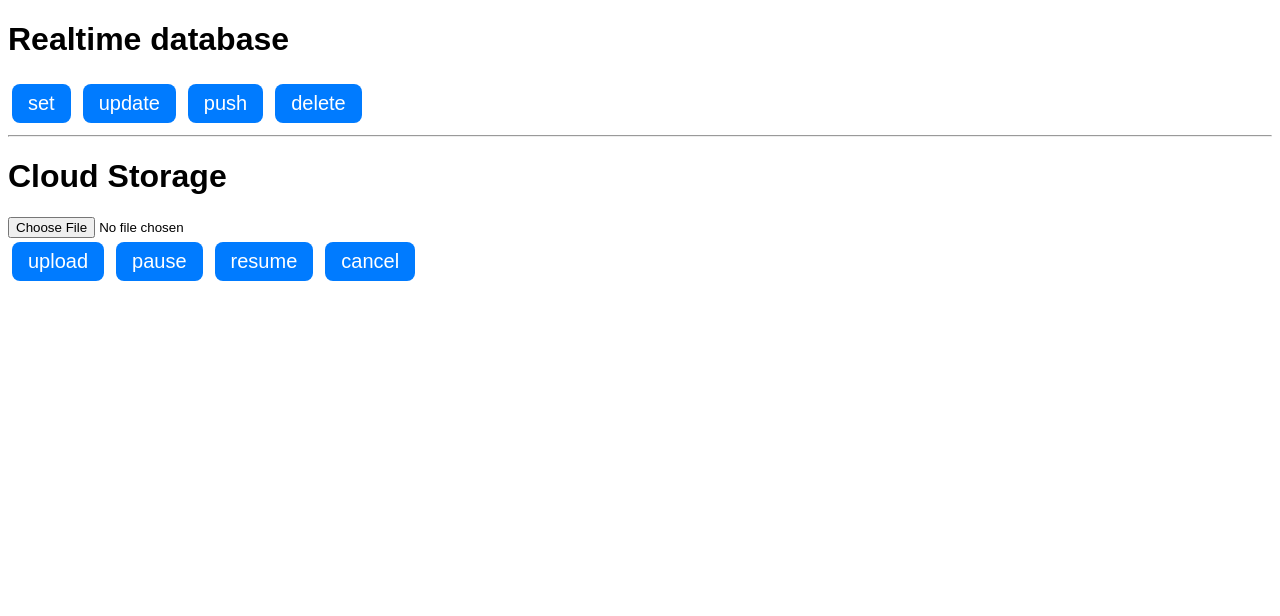
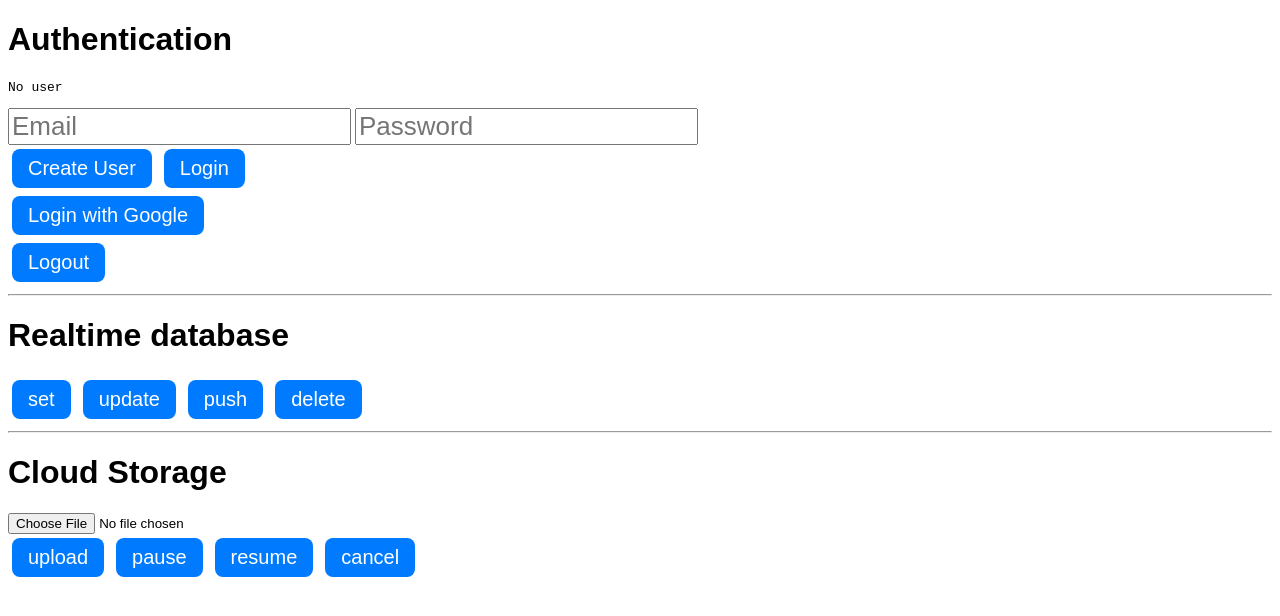
Before and after one commit to AyumiizZ/ku_learning, a plain HTML site: page firebase_tutorial/public/index.html in a window 1280 px wide. Drawn offline with Linux system fonts and the light colour scheme; no server answers.

Commit message:
:construction: add login

```diff
--- /dev/null
+++ b/firebase_tutorial/public/auth.js
@@ -0,0 +1,41 @@
+function createUser() {
+  const email = document.getElementById('email').value
+  const password = document.getElementById('password').value
+  firebase.auth().createUserWithEmailAndPassword(email, password).then(function () {
+    const user = firebase.auth().currentUser
+    user.sendEmailVerification().then(function(){
+      alert('Email verification has been sent')
+    })
+  })
+}
+
+function loginWithEmail() {
+  const email = document.getElementById('email').value
+  const password = document.getElementById('password').value
+  firebase.auth().signInWithEmailAndPassword(email, password)
+}
+
+function loginWithGoogle() {
+  const provider = new firebase.auth.GoogleAuthProvider()
+  firebase.auth().signInWithPopup(provider)
+}
+
+function logout() {
+  firebase.auth().signOut()
+  // .then(function () {
+  //   const user = firebase.auth().currentUser
+  //   document.getElementById('auth-info').innerText = JSON.stringify(user, null, 2)
+  // })
+}
+
+firebase.auth().onAuthStateChanged(function(user){
+  if(user){
+    // Signed in
+    const user = firebase.auth().currentUser
+    document.getElementById('auth-info').innerText = JSON.stringify(user, null, 2)
+  }
+  else{
+    // Signed Out
+    document.getElementById('auth-info').innerText = "No user"
+  }
+})
--- a/firebase_tutorial/public/index.html
+++ b/firebase_tutorial/public/index.html
@@ -10,6 +10,19 @@
 </head>
 
 <body>
+  <h1>Authentication</h1>
+  <pre id="auth-info"></pre>
+  <input type="text" placeholder="Email" id="email">
+  <input type="password" placeholder="Password" id="password">
+  <br>
+  <button onclick="createUser()">Create User</button>
+  <button onclick="loginWithEmail()">Login</button>
+  <br>
+  <button onclick="loginWithGoogle()">Login with Google</button>
+  <br>
+  <button onclick="logout()">Logout</button>
+  <hr>
+
   <h1>Realtime database</h1>
   <pre id="realtime-data"></pre>
   <button onclick="setData()">set</button>
@@ -43,6 +56,7 @@
   </script>
   <script src="database.js"></script>
   <script src="storage.js"></script>
+  <script src="auth.js"></script>
 </body>
 
 </html>
--- a/firebase_tutorial/public/style.css
+++ b/firebase_tutorial/public/style.css
@@ -24,3 +24,6 @@ button:hover {
 input[type="text"] {
     font-size: 26px;
 }
+input[type="password"] {
+    font-size: 26px;
+}
```
